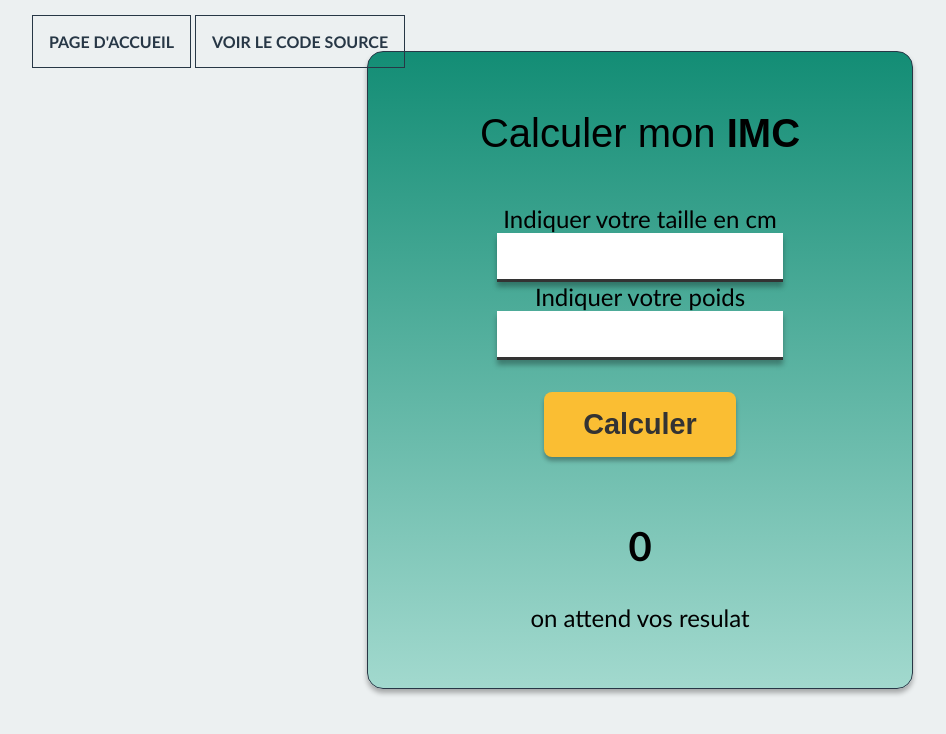
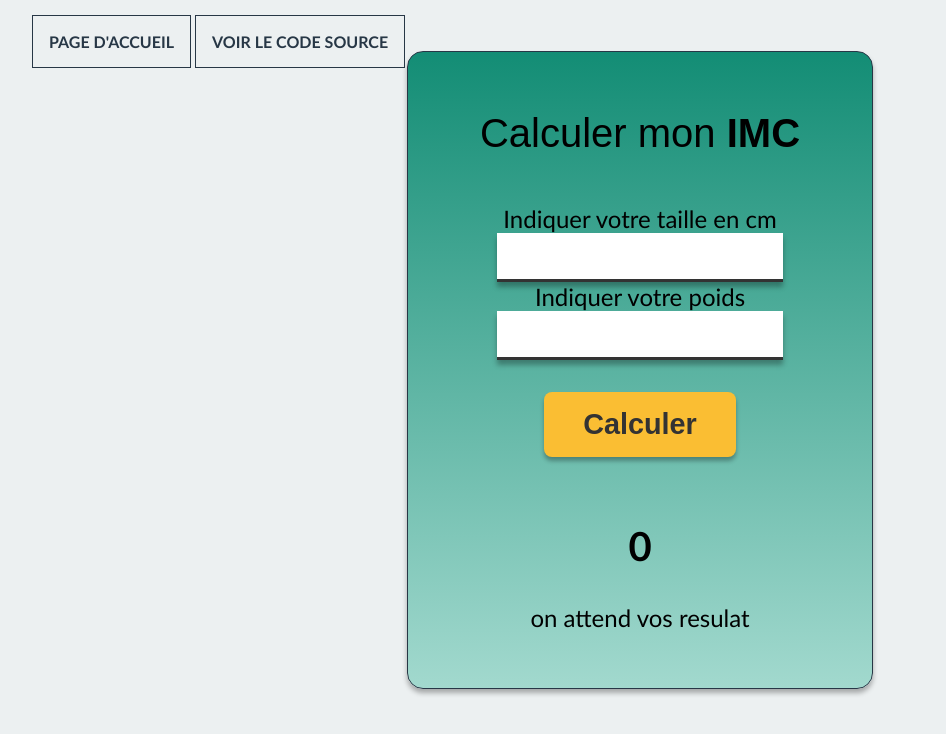
Before and after one commit to beldjoudiamir/Portfolio, a PHP site: page /projetPerso/projectDIMC/index.html in a window 1280 px wide. Shown: the top 734 px of the page, without its empty margins (0-946 px from the left). Run offline with PHP 8.4, Linux system fonts and the light colour scheme.

Commit message:
taille d'application

```diff
--- a/projetPerso/projectDIMC/style.css
+++ b/projetPerso/projectDIMC/style.css
@@ -21,7 +21,7 @@ body{
 }
 
 .container{
-  max-width: 30rem;
+  max-width: 25rem;
   /* https://developer.mozilla.org/fr/docs/Web/CSS/gradient/linear-gradient */
   background: linear-gradient(#138D75, #A2D9CE);
   /*background-color: #138D75;*/
```
